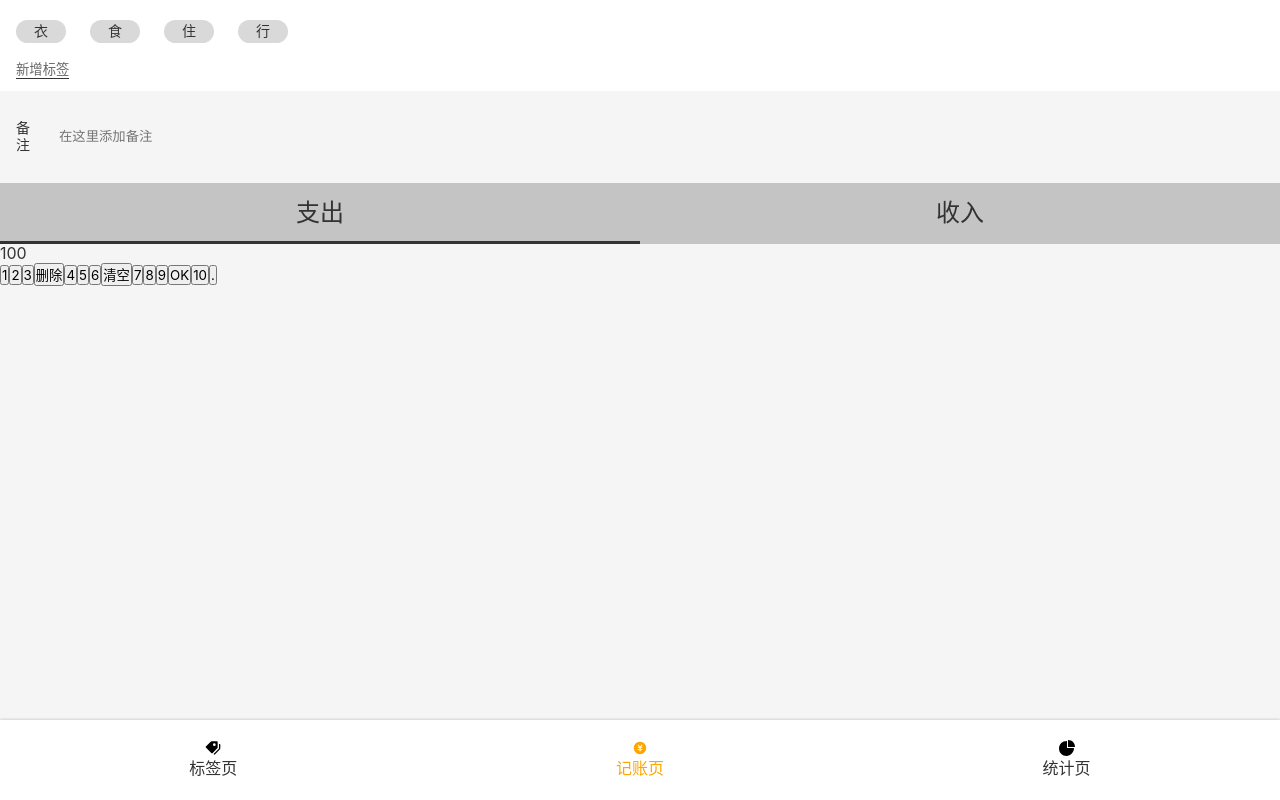
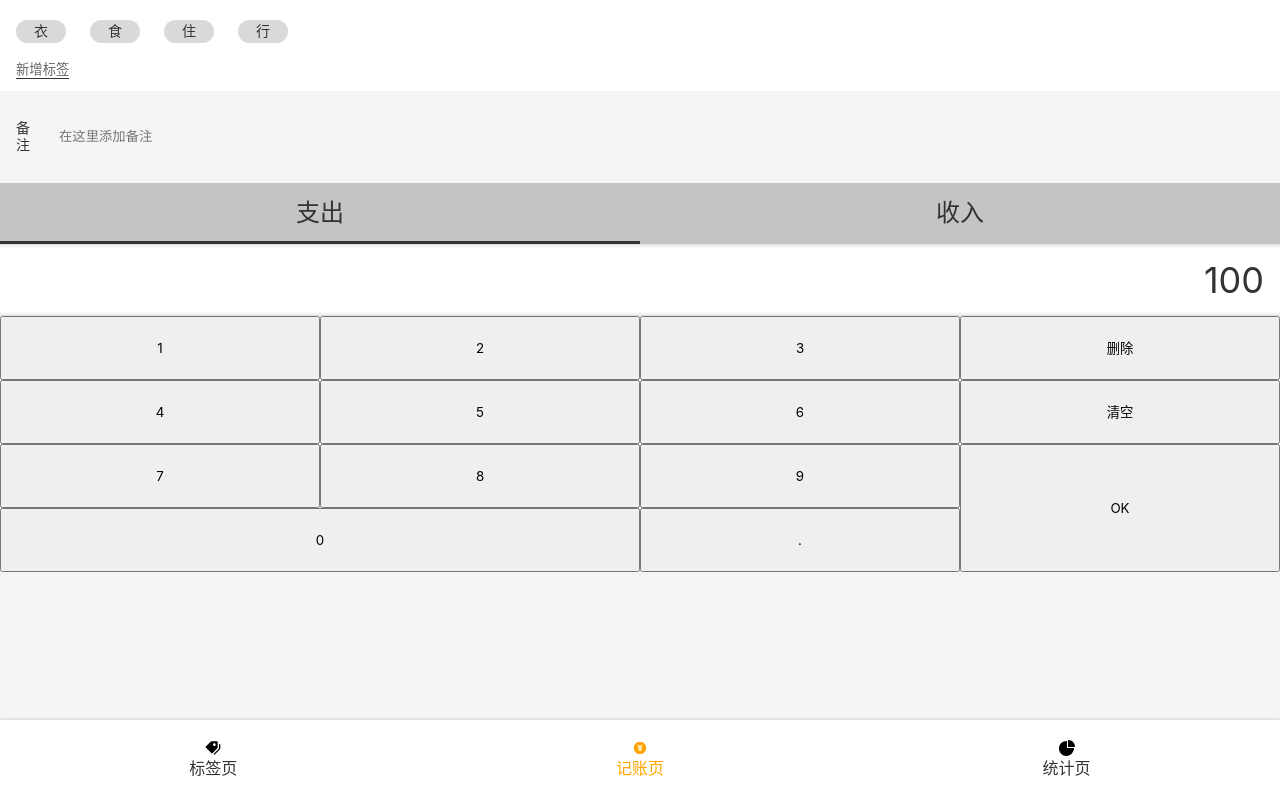
Before and after one commit to cazser/morney_react_1, a React app: page /#/money in a window 1280 px wide. Built offline with nearby package versions, Linux system fonts and the light colour scheme.

Commit message:
数字面板的UI搞定

```diff
--- a/src/index.scss
+++ b/src/index.scss
@@ -34,3 +34,8 @@
   font-family: source-code-pro, Menlo, Monaco, Consolas, 'Courier New',
     monospace;
 }
+.clearfix::after{
+  content:'';
+  display: block;
+  clear: both;
+}
--- a/src/views/Money.tsx
+++ b/src/views/Money.tsx
@@ -66,7 +66,35 @@
         }
     }
 `
-const NumberPadSection = styled.section``
+const NumberPadSection = styled.section`
+    display: flex;
+    flex-direction: column;
+    > .output{
+        background: white;
+        font-size: 36px;
+        line-height: 72px;
+        text-align: right;
+        padding: 0 16px;
+        box-shadow: inset 0 -5px 5px -5px rgba(0, 0, 0, 0.25),
+                    inset 0 5px 5px -5px rgba(0, 0, 0, 0.25);
+    }
+
+    > .pad{
+        > button{
+            float: left;
+            width: 25%;
+            height: 64px;
+            &.ok{
+                height: 128px;
+                float: right;
+            }
+            &.zero{
+                width: 50%;
+            }
+        }
+
+    }
+`
 
 const Money = () => (
     <Layout>
@@ -92,8 +120,10 @@
             </ul>
         </CategorySection>
         <NumberPadSection>
-            <div>100</div>
-            <div>
+            <div className="output">
+                100
+            </div>
+            <div className="pad clearfix">
                 <button>1</button>
                 <button>2</button>
                 <button>3</button>
@@ -105,9 +135,9 @@
                 <button>7</button>
                 <button>8</button>
                 <button>9</button>
-                <button>OK</button>
-                <button>10</button>
-                <button>.</button>
+                <button className="ok">OK</button>
+                <button className="zero">0</button>
+                <button className="dot">.</button>
             </div>
         </NumberPadSection>
     </Layout>
```
